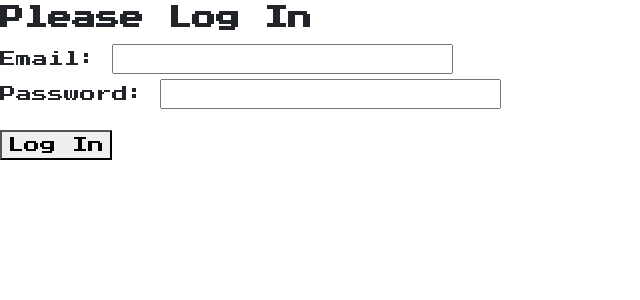
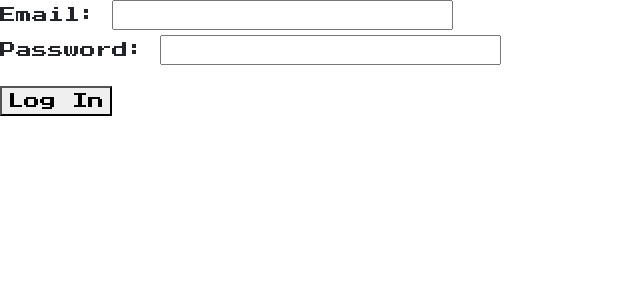
Before and after one commit to CommanderTso/thermal-message-back, a Flask app: page /login in a window 1280 px wide. Shown: the top 300 px of the page, without its empty margins (0-640 px from the left). Run offline with Flask 2, Linux system fonts and the light colour scheme; parts of the project's set-up code (start-up, migrations or seed data) failed here and were passed over; some libraries are stand-ins or nearby versions.

Commit message:
Remove login text from login.html

```diff
--- a/app/templates/login.html
+++ b/app/templates/login.html
@@ -1,7 +1,6 @@
 {% extends "base.html" %}
 
 {% block content %}
-<h2>Please Log In</h1>
 <form action='/login' method='post' novalidate>
     {{ form.hidden_tag() }}
     <p>
```
Lines whose indentation alone changed are shown as unchanged.
